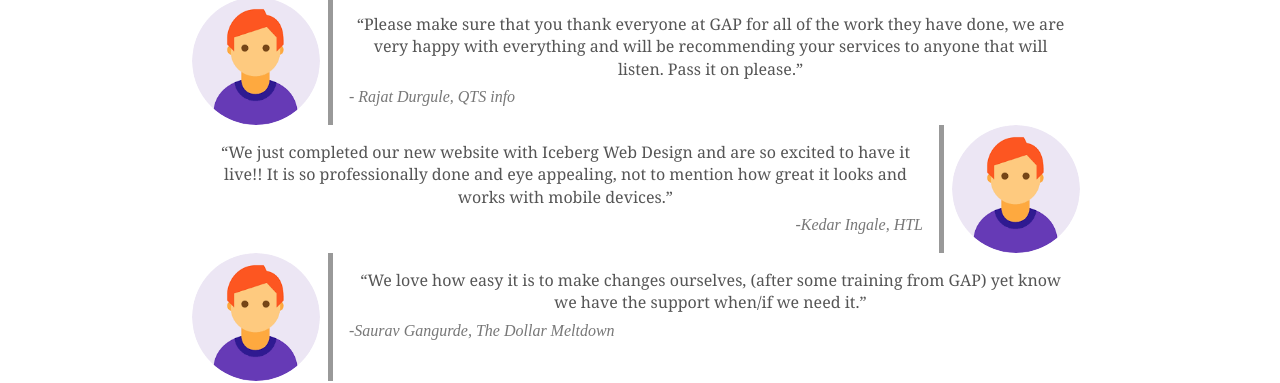
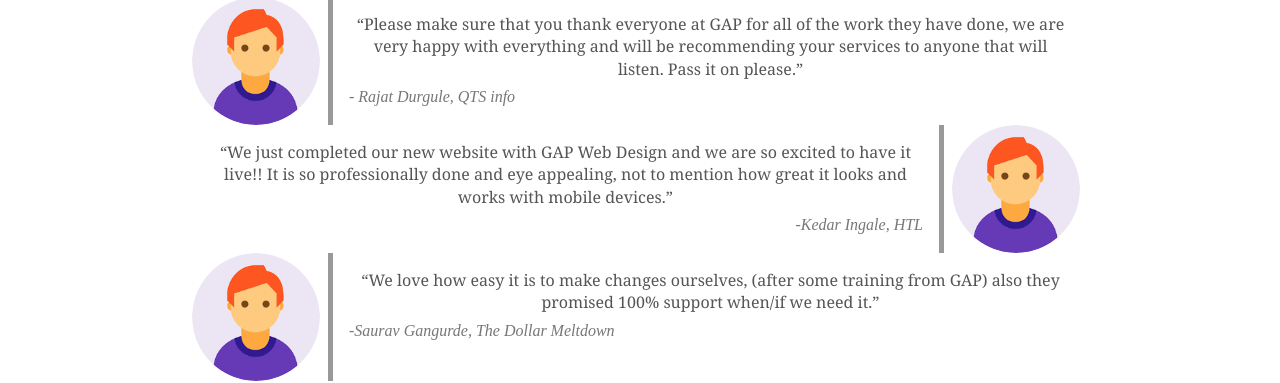
Before and after one commit to gauravghatge/SBC-website, a plain HTML site: page index.html in a window 1280 px wide. Shown: the part 1994-2377 px from the top of the page. Drawn offline with Linux system fonts and the light colour scheme.

Commit message:
updated testiminial section

```diff
--- a/index.html
+++ b/index.html
@@ -138,7 +138,7 @@
         <div class="testimonial-card">
 
               <blockquote style="border-left: none;border-right: 5px solid #999;">
-             <p><q>We just completed our new website with Iceberg Web Design and are so excited to have it live!! It is so professionally done and eye appealing, not to mention how great it looks and works with mobile devices.</q></p>
+             <p><q>We just completed our new website with GAP Web Design and we are so excited to have it live!! It is so professionally done and eye appealing, not to mention how great it looks and works with mobile devices.</q></p>
             <footer style="float: right;">-Kedar Ingale, HTL </footer>
             </blockquote>
             <img src="./testimonial-prof.png" style="margin-left: 0.5rem;"/>
@@ -146,7 +146,7 @@
         <div class="testimonial-card">
             <img src="./testimonial-prof.png"/>
               <blockquote>
-             <p><q>We love how easy it is to make changes ourselves, (after some training from GAP) yet know we have the support when/if we need it.</q></p>
+             <p><q>We love how easy it is to make changes ourselves, (after some training from GAP) also they promised 100% support when/if we need it.</q></p>
             <footer>-Saurav Gangurde, The Dollar Meltdown</footer>
             </blockquote>
         </div>
```
